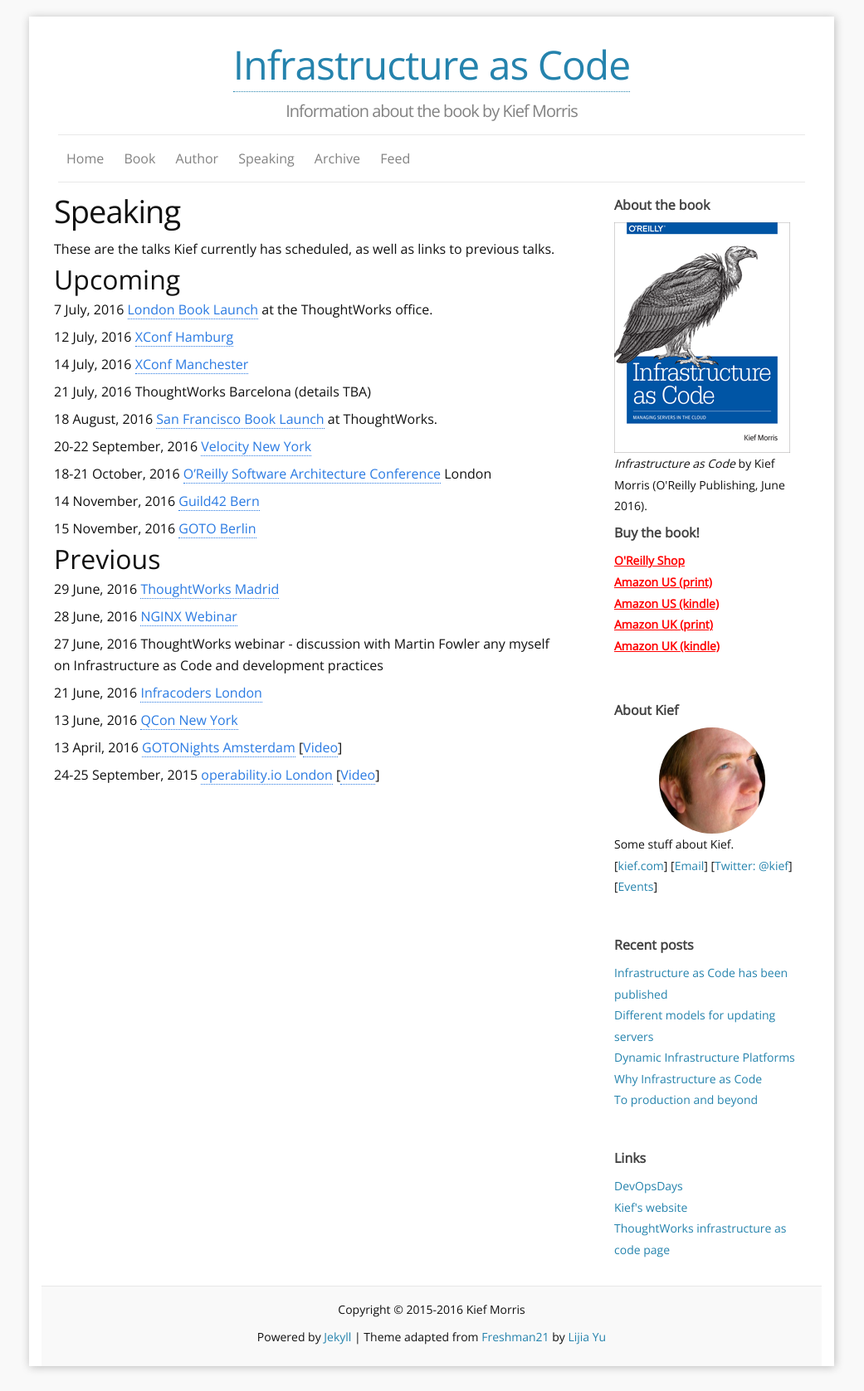
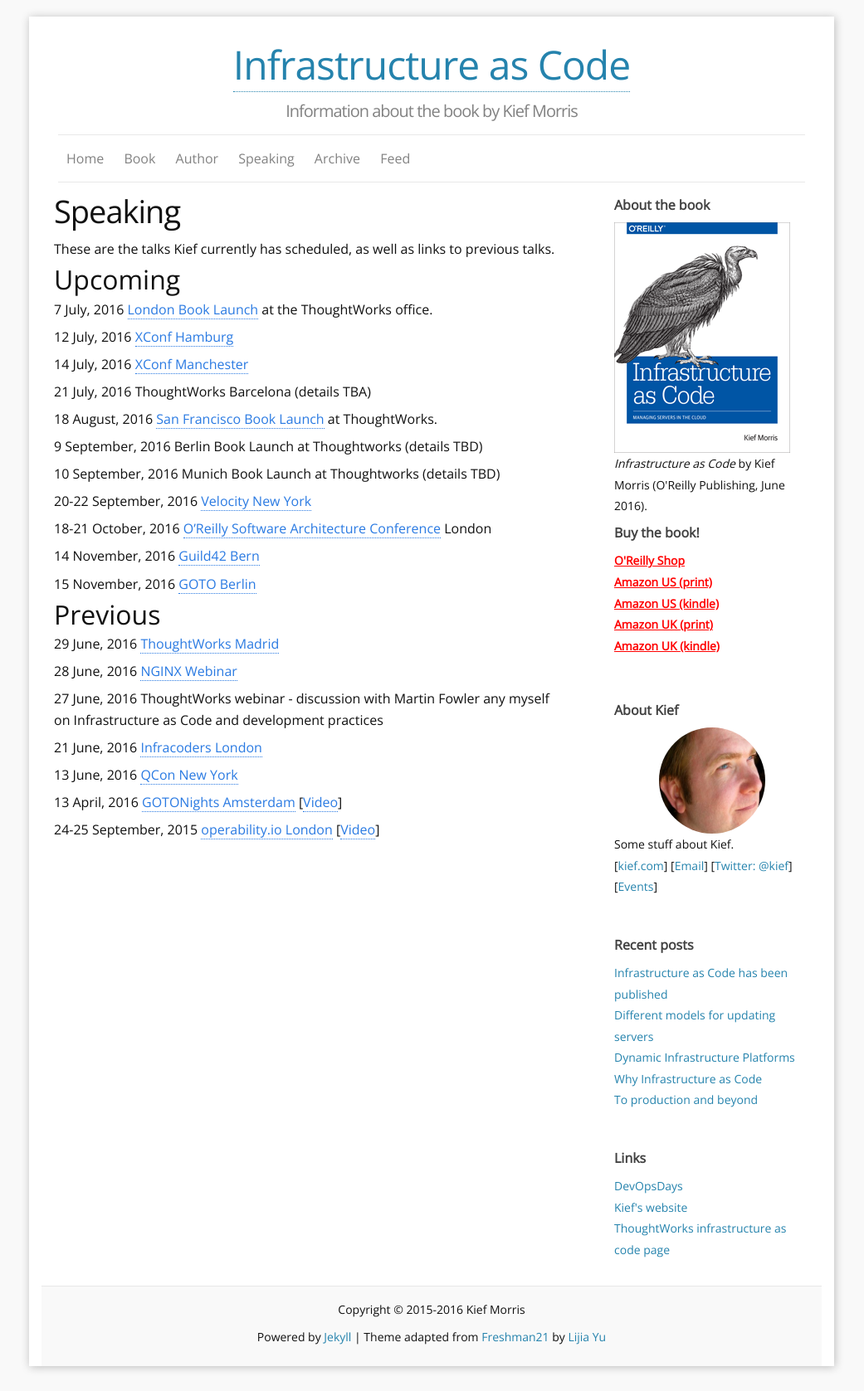
Before and after one commit to kief/infrastructure-as-code.com, a Jekyll site: the page built from 30-speaking.md, in a window 1280 px wide. Shown: the whole page at 83% size, without its empty margins (120-1161 px from the left). Built offline with Jekyll 4.4.1, drawn with Linux system fonts in a browser that asks for light colours; comment, search, counter and statistics services are not loaded.

Commit message:
Added Germany book launch events

```diff
--- a/30-speaking.md
+++ b/30-speaking.md
@@ -17,6 +17,10 @@
 21 July, 2016 ThoughtWorks Barcelona (details TBA)
 
 18 August, 2016 [San Francisco Book Launch](https://info.thoughtworks.com/Infrastructure-As-Code-SF-Launch.html) at ThoughtWorks.
+
+9 September, 2016 Berlin Book Launch at Thoughtworks (details TBD)
+
+10 September, 2016 Munich Book Launch at Thoughtworks (details TBD)
 
 20-22 September, 2016 [Velocity New York](http://conferences.oreilly.com/velocity/devops-web-performance-ny/public/schedule/detail/51192)
 
```
